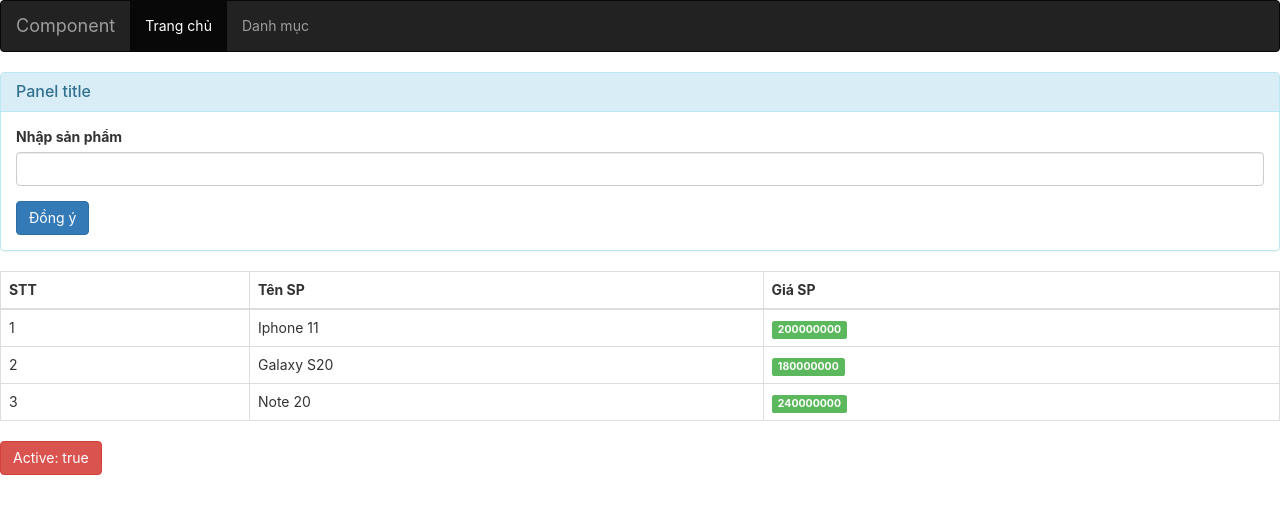
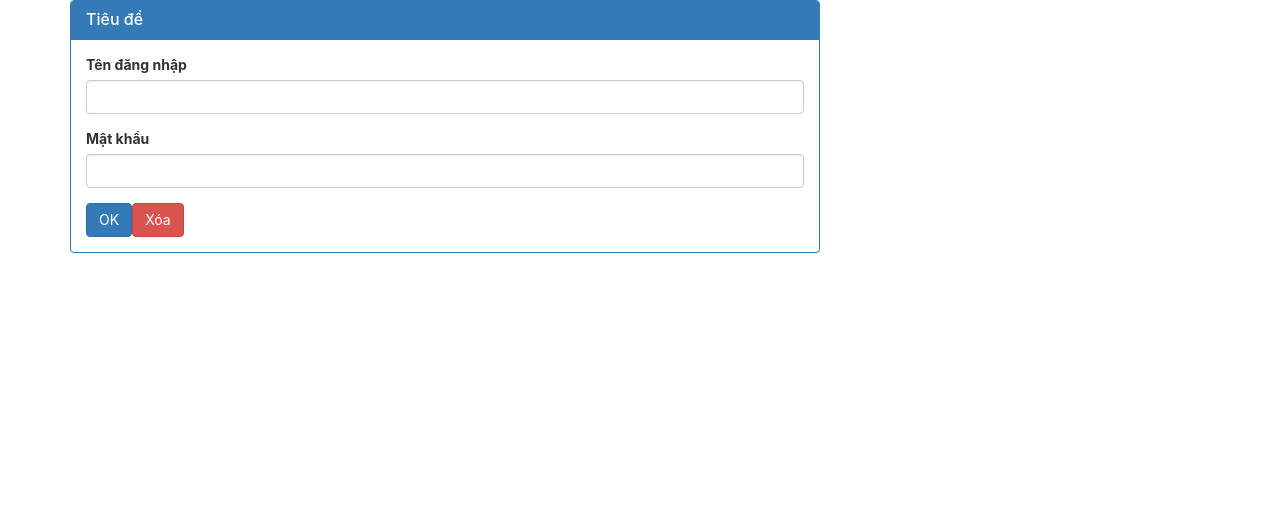
Before and after one commit to Z0Ne7/react-project, a React (Create React App) app: page / in a window 1280 px wide. Shown: the top 514 px of the page. Built offline with nearby package versions, Linux system fonts and the light colour scheme.

Commit message:
Half lession 15

```diff
--- a/src/App.js
+++ b/src/App.js
@@ -1,113 +1,68 @@
 import React, { Component } from 'react';
-import Header from './components/Header';
 
 class App extends Component {
   constructor(props) {
     super(props);
     this.state = {
-      products: [
-        {
-          id: 1,
-          name: 'Iphone 11',
-          price: '200000000',
-          image:
-            'https://cdn.tgdd.vn/Products/Images/42/153856/iphone-11-xanh-la-1-org.jpg',
-          status: true,
-        },
-        {
-          id: 2,
-          name: 'Galaxy S20',
-          price: '180000000',
-          image:
-            'https://cdn.tgdd.vn/Products/Images/42/153856/iphone-11-xanh-la-1-org.jpg',
-          status: true,
-        },
-        {
-          id: 3,
-          name: 'Note 20',
-          price: '240000000',
-          image:
-            'https://cdn.tgdd.vn/Products/Images/42/153856/iphone-11-xanh-la-1-org.jpg',
-          status: true,
-        },
-      ],
-      isActive: true,
+      username: '',
+      password: '',
     };
-    this.onSetState = this.onSetState.bind(this);
+    this.onHandleChange = this.onHandleChange.bind(this);
+    this.onHandleSubmit = this.onHandleSubmit.bind(this);
   }
 
-  onSetState() {
-    // if (this.state.isActive) {
-    //   this.setState({
-    //     isActive: false
-    //   });
-    // }else{
-    //   this.setState({
-    //     isActive: true
-    //   });
-    // }
+  onHandleChange(event) {
+    const target = event.target;
+    const name = target.name;
+    const value = target.value;
     this.setState({
-      isActive: !this.state.isActive,
+      [name]: value,
     });
   }
 
+  onHandleSubmit(event) {
+    event.preventDefault();
+    console.log(this.state);
+  }
+
   render() {
-    const elements = this.state.products.map((product, index) => {
-      let result = '';
-      if (product.status)
-        result = (
-          <tr key={product.id}>
-            <td>{index + 1}</td>
-            <td>{product.name}</td>
-            <td>
-              <span className="label label-success">{product.price}</span>
-            </td>
-          </tr>
-        );
-      return result;
-    });
     return (
-      <div>
-        <Header />
+      <div className="container">
         <div className="row">
-          <div className="col-xs-12 col-sm-12 col-md-12 col-lg-12">
-            <div className="panel panel-info">
+          <div className="col-xs-8 col-sm-8 col-md-8 col-lg-8">
+            <div className="panel panel-primary">
               <div className="panel-heading">
-                <h3 className="panel-title">Panel title</h3>
+                <h3 className="panel-title">Tiêu đề</h3>
               </div>
               <div className="panel-body">
-                <div className="form-group">
-                  <label>Nhập sản phẩm</label>
-                  <input type="text" className="form-control" />
-                </div>
-                <button
-                  type="submit"
-                  className="btn btn-primary"
-                  onClick={this.onAddProduct}
-                >
-                  Đồng ý
-                </button>
+                <form onSubmit={this.onHandleSubmit}>
+                  <div className="form-group">
+                    <label htmlFor="">Tên đăng nhập</label>
+                    <input
+                      type="text"
+                      className="form-control"
+                      name="username"
+                      onChange={this.onHandleChange}
+                    />
+                  </div>
+                  <div className="form-group">
+                    <label htmlFor="">Mật khẩu</label>
+                    <input
+                      type="password"
+                      className="form-control"
+                      name="password"
+                      onChange={this.onHandleChange}
+                    />
+                  </div>
+                  <button type="submit" className="btn btn-primary">
+                    OK
+                  </button>
+                  <button type="reset" className="btn btn-danger">
+                    Xóa
+                  </button>
+                </form>
               </div>
             </div>
-          </div>
-          <div className="col-xs-12 col-sm-12 col-md-12 col-lg-12">
-            <table className="table table-bordered table-hover">
-              <thead>
-                <tr>
-                  <th>STT</th>
-                  <th>Tên SP</th>
-                  <th>Giá SP</th>
-                </tr>
-              </thead>
-              <tbody>{elements}</tbody>
-            </table>
-            <button
-              type="button"
-              className="btn btn-danger"
-              onClick={this.onSetState}
-            >
-              Active: {this.state.isActive ? 'true' : 'false'}
-            </button>
           </div>
         </div>
       </div>
```
